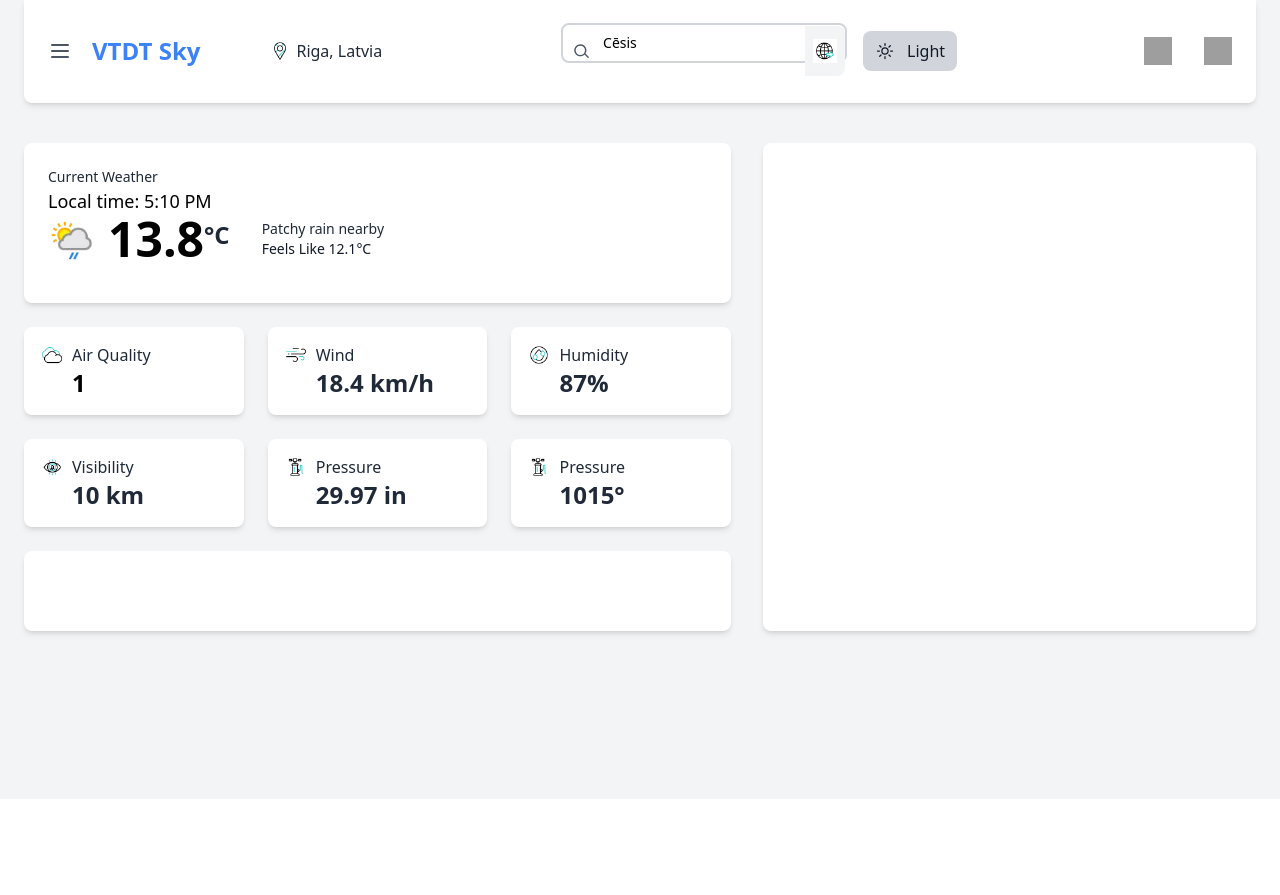
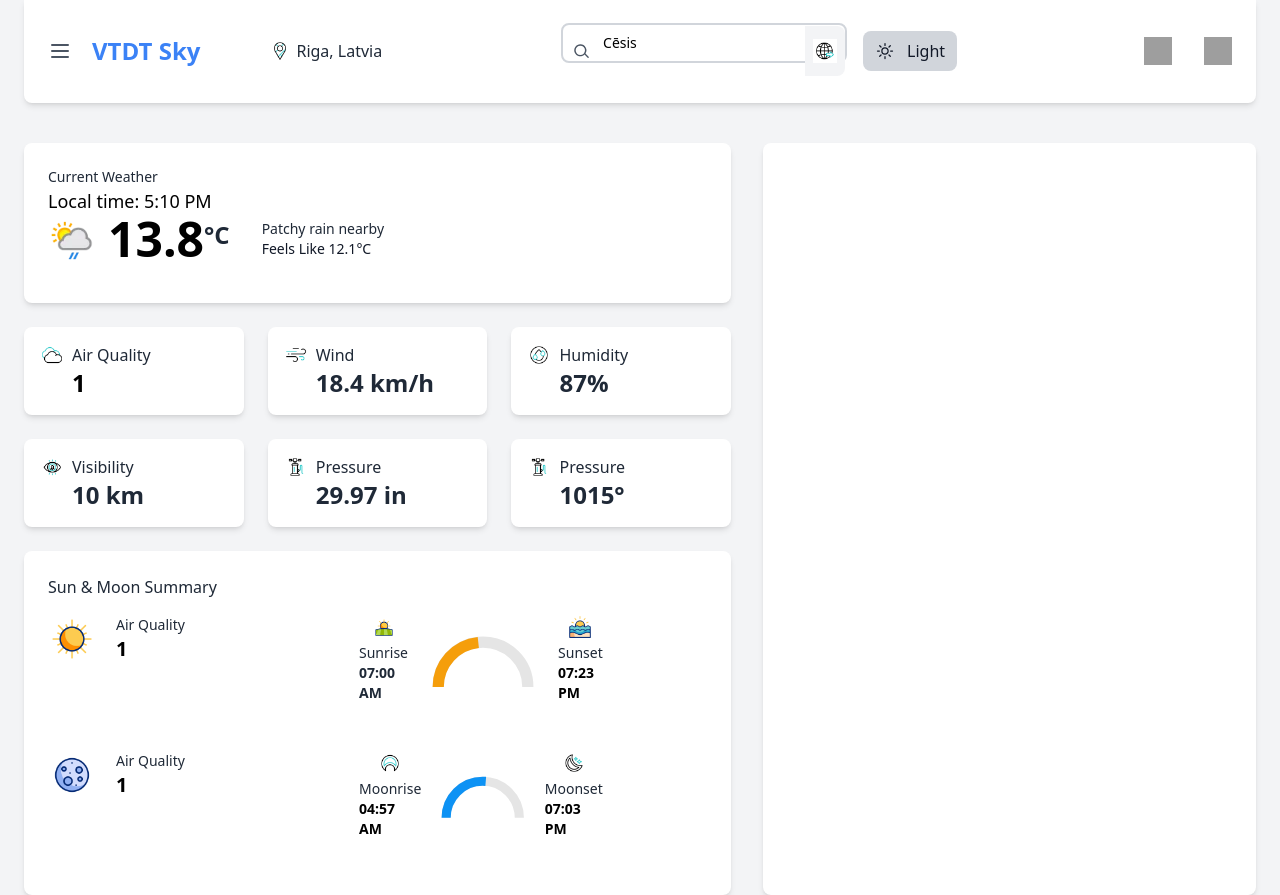
Before and after one commit to Paradox-Work/Weather, a PHP site: page / in a window 1280 px wide. Shown: the part 25-920 px from the top of the page. Before the commit the page ends 665 px from the top, so only its background shows below. Run offline with PHP 8.4, Linux system fonts and the light colour scheme; data that the repository does not hold is empty; some libraries are stand-ins or nearby versions; grey boxes are pictures that could not be loaded.

Commit message:
Figured xsm is used which is custom, and text-blacksize-sm for example are missing spaces, gotta check later for each sentences, i wannna kms, section 3 done

```diff
--- a/views/weather.php
+++ b/views/weather.php
@@ -144,10 +144,73 @@
                                 <span class="text-2xl font-semibold ml-8">1015°</span>
                         </div>
                     </section>
-                    <!-- this section is button, 3 lines, title -->
+                    <!-- This shi is neat scrollable left right 3rd section thats on phones visible -->
                     <div class="flex justify-start items-center mb-4 block lg:hidden "></div>
                     <!-- Sun and Moon summary?  -->
-                    <section class="bg-white text-gray-800 p-6 rounded-lg shadow-md pb-14"></section>
+                    <section class="bg-white text-gray-800 p-6 rounded-lg shadow-md pb-14">
+                        <div class="flex justify-start items-center mb-4">
+                            <span>Sun &amp; Moon Summary</span>
+                        </div>
+                        <div class="flex flex-col sm:flex-row justify-between items-start">
+                            <div class="flex items-center">
+                                <img src="./images/sun.gif" alt="Sun Icon" class="size-12">
+                                <div class="flex flex-col text-sm  pl-5">
+                                    <div>Air Quality</div>
+                                    <span class="text-black text-xl font-semibold ">1</span>
+                                </div>
+                            </div>
+                            <div class="flex items-center space-x-4">
+                                <div class="flex items-center space-x-4 pt-4 sm:pt-0 sm:w-[70%]">
+                                     <div class="flex flex-col items-center">
+                                        <img src="./images/field.gif" alt="Sunrise Icon" class="w-6 h-6 mb-1">
+                                        <div class=" text-sm">Sunrise</div>
+                                        <span class="text-blank text-sm font-semibold ">07:00 AM</span>
+                                    </div>
+                                    <div class="relative w-48 h-14 overflow-hidden">
+                                        <svg class="absolute top-0 left-0 w-full h-full" viewBox="0 0 100 50">
+                                            <path d="M 10,50 A 40,40 0 1 1 90,50" fill="none" stroke="#e5e5e5" stroke-width="10"></path>
+                                            <path d="M 10,50 A 40,40 0 1 1 90,50" fill="none" stroke="#f59e0b" stroke-width="10" stroke-dasharray="126" stroke-dashoffset="67.54999999999998"></path>
+                                        </svg>
+                                    </div>
+                                    <div class="flex flex-col items-center">
+                                        <img src="./images/sunset.gif" alt="Sunset Icon" class="w-6 h-6 mb-1">
+                                        <div class=" text-sm">Sunset</div>
+                                        <span class="text-black text-sm font-semibold ">07:23 PM</span>
+                                    </div>
+                                </div>
+                            </div>
+                        </div>
+                        <div class="flex flex-col sm:flex-row justify-between items-start pt-12">
+                            <div class="flex items-center">
+                                <img src="./images/moon.gif" alt="Moon Icon" class="size-12">
+                                <div class="flex flex-col text-sm  pl-5">
+                                    <div>Air Quality</div>
+                                    <span class="text-black text-xl font-semibold ">1</span>
+                                </div>
+                            </div>
+                            <div class="flex items-center space-x-4">
+                                <div class="flex items-center space-x-4 pt-6 sm:pt-0 sm:w-[70%]">
+                                    <div class="flex flex-col items-center">
+                                        <img src="./images/moon-rise.gif" alt="Moonrise Icon" class="w-6 h-6 mb-1">
+                                        <div class=" text-sm">Moonrise</div>
+                                        <span class="text-black text-sm font-semibold ">04:57 AM</span>
+                                    </div>
+                                        <div class="relative w-48 h-14 overflow-hidden">
+                                            <svg class="absolute top-0 left-0 w-full h-full" viewBox="0 0 100 50">
+                                                <path d="M 10,50 A 40,40 0 1 1 90,50" fill="none" stroke="#e5e5e5" stroke-width="10"></path>
+                                                <path d="M 10,50 A 40,40 0 1 1 90,50" fill="none" stroke="#0D92F4" stroke-width="10" stroke-dasharray="126" stroke-dashoffset="59.91999999999999"></path>
+                                            </svg>
+                                        </div>
+                                        <div class="flex flex-col items-center">
+                                            <img src="./images/moon-set.gif" alt="Moonset Icon" class="w-6 h-6 mb-1">
+                                            <div class=" text-sm">Moonset</div>
+                                            <span class="text-black text-sm font-semibold">07:03 PM</span>
+                                        </div>
+                                    </div>
+                            </div>
+
+                        </div>
+                    </section>
                 </div>
                 <div class="relative w-[40%] bg-white text-gray-800 p-6 rounded-lg shadow-md hidden lg:block"></div>
              </div>
```
Also changed, not shown: images/field.gif (added), images/moon-rise.gif (added), images/moon-set.gif (added), images/moon.gif (added), images/sun.gif (added), images/sunset.gif (added).
